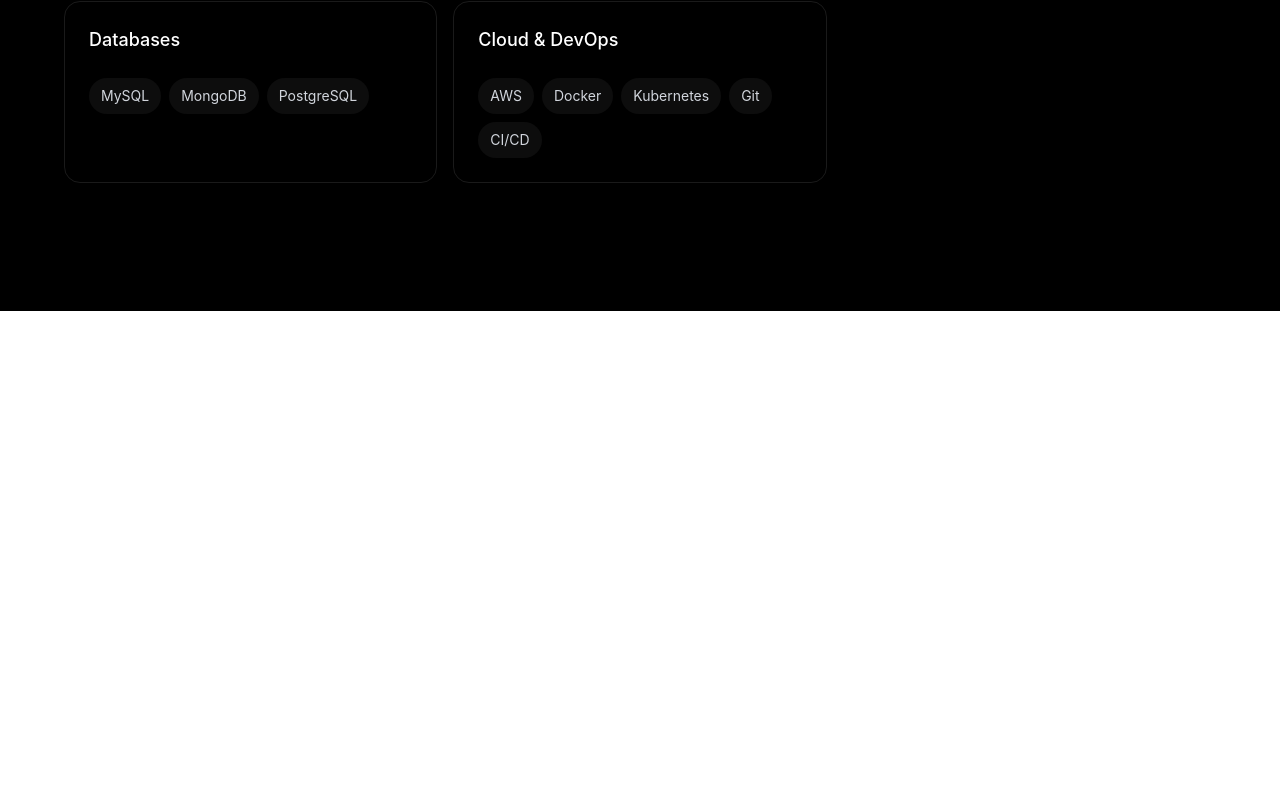
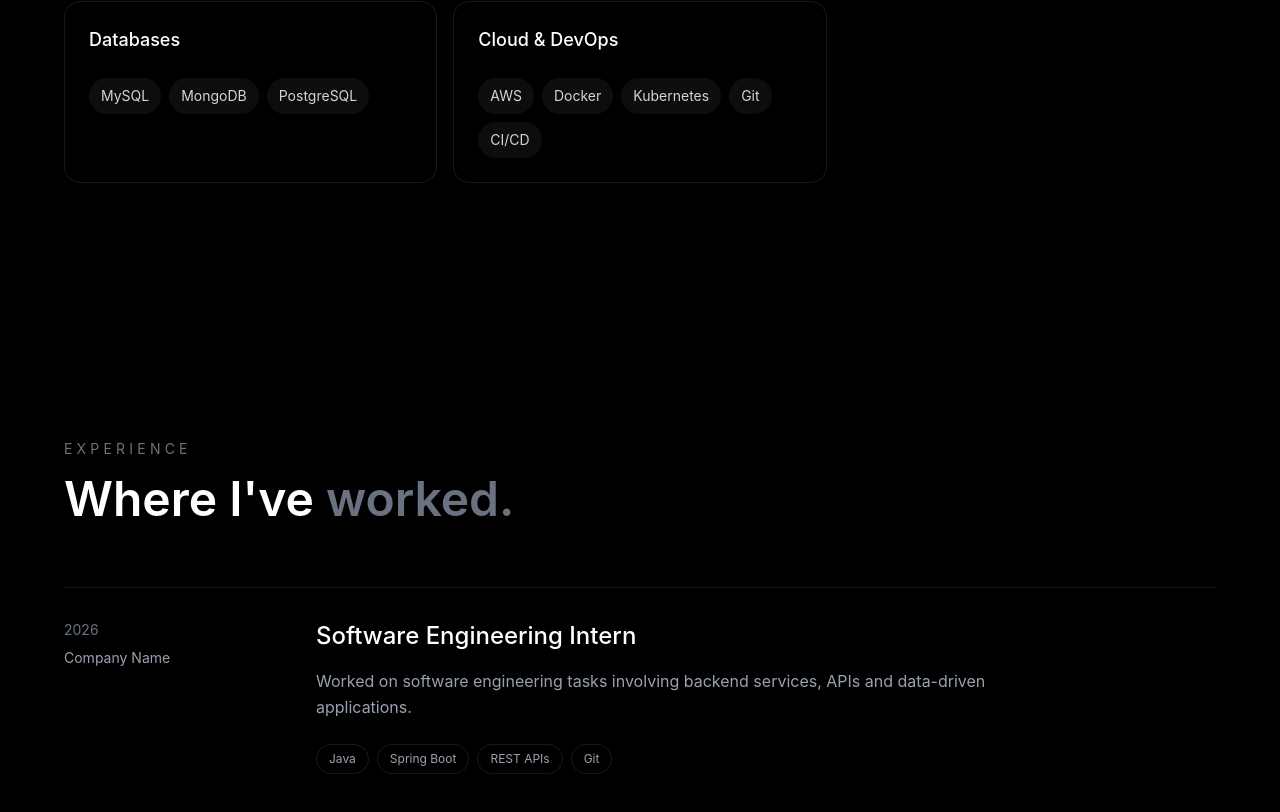
Before and after one commit to POOJHA07/portfolio, a React app: page / in a window 1280 px wide. Shown: the part 1859-2671 px from the top of the page. Before the commit the page ends 2170 px from the top, so only its background shows below. Built offline with nearby package versions, Linux system fonts and the light colour scheme; the HTML template or start-up script is replaced by a standard one.

Commit message:
feat: add experience section

```diff
--- a/src/App.jsx
+++ b/src/App.jsx
@@ -2,6 +2,7 @@
 import Hero from './components/Hero'
 import About from './components/About'
 import Skills from './components/Skills'
+import Experience from './components/Experience'
 
 function App() {
   return (
@@ -12,6 +13,7 @@
         <Hero />
         <About />
         <Skills />
+        <Experience />
       </main>
     </>
   )
--- a/src/components/Experience.jsx
+++ b/src/components/Experience.jsx
@@ -0,0 +1,71 @@
+const experiences = [
+  {
+    role: 'Software Engineering Intern',
+    company: 'Company Name',
+    period: '2026',
+    description:
+      'Worked on software engineering tasks involving backend services, APIs and data-driven applications.',
+    technologies: ['Java', 'Spring Boot', 'REST APIs', 'Git'],
+  },
+]
+
+function Experience() {
+  return (
+    <section id="experience" className="bg-black px-6 py-32 text-white">
+      <div className="mx-auto max-w-6xl">
+
+        <p className="mb-4 text-sm uppercase tracking-[0.3em] text-gray-500">
+          Experience
+        </p>
+
+        <h2 className="mb-16 text-4xl font-semibold sm:text-5xl">
+          Where I've
+          <span className="text-gray-500"> worked.</span>
+        </h2>
+
+        <div className="space-y-12">
+          {experiences.map((experience) => (
+            <article
+              key={`${experience.company}-${experience.role}`}
+              className="grid gap-8 border-t border-white/10 pt-8 md:grid-cols-[220px_1fr]"
+            >
+              <div>
+                <p className="text-sm text-gray-500">
+                  {experience.period}
+                </p>
+
+                <p className="mt-2 text-sm text-gray-400">
+                  {experience.company}
+                </p>
+              </div>
+
+              <div>
+                <h3 className="text-2xl font-medium">
+                  {experience.role}
+                </h3>
+
+                <p className="mt-4 max-w-3xl leading-relaxed text-gray-400">
+                  {experience.description}
+                </p>
+
+                <div className="mt-6 flex flex-wrap gap-2">
+                  {experience.technologies.map((technology) => (
+                    <span
+                      key={technology}
+                      className="rounded-full border border-white/10 px-3 py-1.5 text-xs text-gray-400"
+                    >
+                      {technology}
+                    </span>
+                  ))}
+                </div>
+              </div>
+            </article>
+          ))}
+        </div>
+
+      </div>
+    </section>
+  )
+}
+
+export default Experience
```
